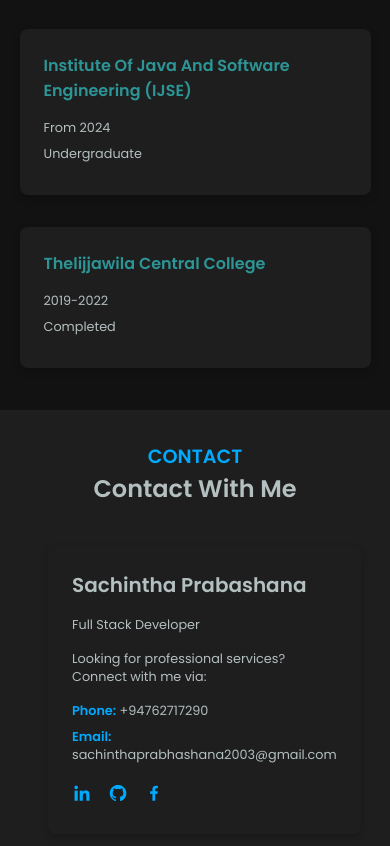
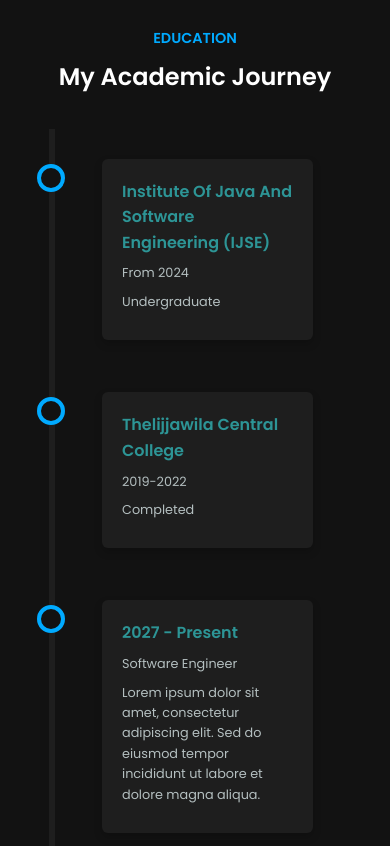
Before and after one commit to Sachintha-Prabashana/My-Portfolio, a plain HTML site: page index.html in a window 390 px wide. Shown: the part 4642-5488 px from the top of the page. Drawn offline with nearby package versions, Linux system fonts and the light colour scheme.

Commit message:
Add education section with responsive styles; update contact section styles and improve layout for better usability

```diff
--- /dev/null
+++ b/css/education-section.css
@@ -0,0 +1,231 @@
+@import url('https://fonts.googleapis.com/css2?family=Poppins:wght@300;400;600&display=swap');
+
+/* ===== Global Styles ===== */
+:root {
+    --primary-color: #00aaff; /* Vibrant Blue */
+    --secondary-color: #2D9596;
+    --background-dark: #121212;
+    --background-light: #1e1e1e;
+    --text-light: #ffffff;
+    --text-dark: #b4bfc0;
+    --shadow: 0 0.25rem 0.5rem rgba(0, 0, 0, 0.2);
+    --transition: all 0.3s ease;
+    --base-font-size: 1rem; /* 16px by default */
+    --border-light: 1px solid rgba(0, 0, 0, 0.2);
+    --border-dark: 1px solid rgba(255, 255, 255, 0.2);
+}
+
+/* ===== Light Mode Styles ===== */
+.light-mode {
+    --primary-color: #0078a0;
+    --secondary-color: #2D9596;
+    --background-dark: #ffffff;
+    --background-light: #f5f5f5;
+    --text-light: #121212;
+    --text-dark: #333333;
+    --shadow: 0 0.25rem 0.5rem rgba(0, 0, 0, 0.1);
+}
+
+/* ===== General Styles ===== */
+* {
+    margin: 0;
+    padding: 0;
+    box-sizing: border-box;
+    font-family: 'Poppins', sans-serif;
+}
+
+body {
+    background: var(--background-dark);
+    color: var(--text-light);
+    font-size: var(--base-font-size);
+    line-height: 1.6;
+}
+
+#education {
+    margin-bottom: 5.625rem; /* 90px */
+    padding: 2rem;
+}
+
+.education h3 {
+    color: var(--primary-color);
+    font-size: 1.2rem;
+    margin-bottom: 0.5rem;
+    text-align: center;
+}
+
+.education h1 {
+    font-size: 2.5rem;
+    margin-bottom: 2rem;
+    text-align: center;
+}
+
+.education-container {
+    position: relative;
+    max-width: 1200px;
+    /* margin: 50px auto; */
+    padding: 20px;
+}
+
+.education-container::after {
+    content: '';
+    position: absolute;
+    width: 6px;
+    background-color: var(--background-light);
+    top: 0;
+    bottom: 0;
+    left: 50%;
+    transform: translateX(-50%);
+}
+
+.content-container {
+    padding: 10px 40px;
+    position: relative;
+    width: 50%;
+}
+
+.content-container.left {
+    left: 0;
+}
+
+.content-container.right {
+    left: 50%;
+}
+
+.content-container::after {
+    content: '';
+    position: absolute;
+    width: 25px;
+    height: 25px;
+    background-color: var(--background-dark);
+    border: 4px solid var(--primary-color);
+    top: 15px;
+    border-radius: 50%;
+    z-index: 1;
+}
+
+.content-container.left::after {
+    right: -12px;
+}
+
+.content-container.right::after {
+    left: -12px;
+}
+
+.content {
+    padding: 20px;
+    background: var(--background-light);
+    position: relative;
+    border-radius: 6px;
+    box-shadow: var(--shadow);
+}
+
+.content h2 {
+    color: var(--secondary-color);
+    font-size: 1.5rem;
+    margin-bottom: 0.5rem;
+}
+
+.content p {
+    color: var(--text-dark);
+    font-size: 1rem;
+    margin-bottom: 0.5rem;
+}
+
+/* ===== Responsive Styles ===== */
+@media screen and (max-width: 768px) {
+    .education-container::after {
+        left: 20px;
+    }
+
+    .content-container {
+        width: 100%;
+        padding-left: 70px;
+        padding-right: 25px;
+    }
+
+    .content-container.left, .content-container.right {
+        left: 0;
+    }
+
+    .content-container.left::after, .content-container.right::after {
+        left: -15px;
+    }
+
+    .education h3 {
+        font-size: 1rem;
+    }
+
+    .education h1 {
+        font-size: 1.75rem;
+    }
+
+    .content h2 {
+        font-size: 1.25rem;
+    }
+
+    .content p {
+        font-size: 0.9rem;
+    }
+
+    #education {
+        margin-bottom: 3.625rem; /* 74px */
+    }
+}
+
+@media screen and (max-width: 425px) {
+
+    .content-container {
+        padding-left: 50px;
+    }
+
+    .content-container::after {
+        width: 20px;
+        height: 20px;
+        left: 10px;
+    }
+
+    .education h3 {
+        font-size: 0.9rem;
+    }
+
+    .education h1 {
+        font-size: 1.5rem;
+    }
+
+    .content h2 {
+        font-size: 1rem;
+    }
+
+    .content p {
+        font-size: 0.8rem;
+    }
+
+    #education {
+        margin-bottom: 2.625rem; /* 58px */
+    }
+}
+
+
+
+@media screen and (max-width: 320px) {
+    .education h3 {
+        font-size: 0.8rem;
+    }
+
+    .education h1 {
+        font-size: 1.25rem;
+    }
+
+    .content h2 {
+        font-size: 0.9rem;
+    }
+
+    .content p {
+        font-size: 0.7rem;
+    }
+
+    #education {
+        margin-bottom: 2.5rem; /* 42px */
+    }
+
+}
--- a/css/style.css
+++ b/css/style.css
@@ -37,15 +37,6 @@
     --border-color: #CCCCCC;
 
     --shadow: 0 0.25rem 0.5rem rgba(0, 0, 0, 0.1); */
-
-
-
-
-
-
-
-
-
 }
 
 
@@ -1151,19 +1142,7 @@ section {
 
 
 /* ===== Education Section ===== */
-#education {
-    margin-bottom: 5.625rem; /* 90px */
-}
-.education h3 {
-    color: var(--primary-color);
-    font-size: 1.2rem;
-    margin-bottom: 0.5rem;
-}
-
-.education h1 {
-    font-size: 2.5rem;
-    margin-bottom: 2rem;
-}
+
 
 .education-container {
     display: grid;
@@ -1290,8 +1269,7 @@ section {
 
 /* Base Styles for Contact Section */
 .contact {
-    padding: 2rem;
-    background-color: var(--background-light);
+    background-color: var(--background-dark);
     color: var(--text-dark);
 }
 
@@ -1345,23 +1323,33 @@ section {
 }
 
 .contact-info ul li strong {
-    color: var(--primary-color);
+    color: var(--secondary-color);
 }
 
 .social-links {
     display: flex;
     gap: 1rem;
-    margin-top: 1rem;
+    margin-top: 2rem;
 }
 
 .social-links a {
-    color: var(--primary-color);
-    font-size: 1.5rem;
+    display: flex;
+    justify-content: center;
+    align-items: center;
+    width: 2.5rem;
+    height: 2.5rem;
+    background-color: transparent;
+    border: 0.125rem solid var(--secondary-color);
+    border-radius: 50%;
+    font-size: 1.25rem;
+    color: var(--secondary-color);
+    text-decoration: none;
     transition: var(--transition);
 }
 
 .social-links a:hover {
-    color: var(--primary-color-hover);
+    background-color: var(--secondary-color);
+    color: var(--text-light);
 }
 
 .contact-form input,
@@ -1380,7 +1368,7 @@ section {
 }
 
 .contact-form button {
-    background-color: var(--primary-color);
+    background-color: var(--secondary-color);
     color: var(--text-light);
     border: none;
     padding: 0.75rem 1.5rem;
--- a/index.html
+++ b/index.html
@@ -12,6 +12,7 @@
     <link rel="stylesheet" href="/style/dark-theme/feature-section.css">
     <link rel="stylesheet" href="/style/dark-theme/project-section.css">
     <link rel="stylesheet" href="/style/dark-theme/skill-section.css"> -->
+    <link rel="stylesheet" href="/css/education-section.css">
     <link href='https://unpkg.com/boxicons@2.1.4/css/boxicons.min.css' rel='stylesheet'>
 </head>
 <body>
@@ -230,15 +231,26 @@
             <h3>EDUCATION</h3>
             <h1>My Academic Journey</h1>
             <div class="education-container">
-                <div class="education-item">
+                <div class="content-container left">
+                    <div class="content">
                         <h2>Institute Of Java And Software Engineering (IJSE)</h2>
                         <p>From 2024</p>
                         <p>Undergraduate</p>
                     </div>
-                <div class="education-item">
+                </div>
+                <div class="content-container right">
+                    <div class="content">
                         <h2>Thelijjawila Central College</h2>
                         <p>2019-2022</p>
                         <p>Completed</p>
+                    </div>
+                </div>
+                <div class="content-container left">
+                    <div class="content">
+                        <h2>2027 - Present</h2>
+                        <p>Software Engineer</p>
+                        <p>Lorem ipsum dolor sit amet, consectetur adipiscing elit. Sed do eiusmod tempor incididunt ut labore et dolore magna aliqua.</p>
+                    </div>
                 </div>
             </div>
         </section>
```
Lines whose indentation alone changed are shown as unchanged.
